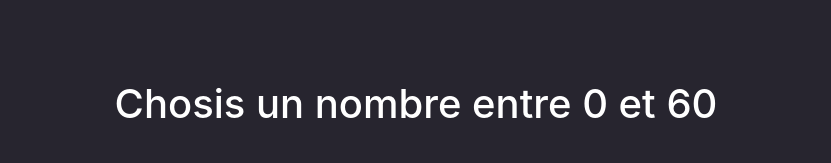
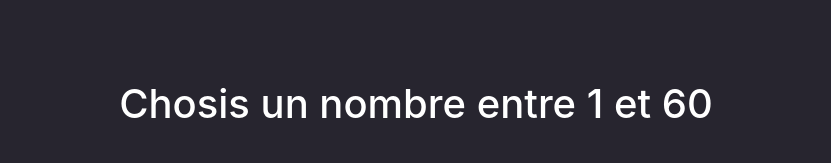
Before and after one commit to daoudaw/magic-card, a plain HTML site: page index.html in a window 1280 px wide. Shown: the top 163 px of the page, without its empty margins (224-1055 px from the left). Drawn offline with nearby package versions, Linux system fonts and the light colour scheme.

Commit message:
working on index.html

```diff
--- a/index.html
+++ b/index.html
@@ -50,7 +50,7 @@
 
   <body>
     <div class="choice">
-      <h1>Chosis un nombre entre 0 et 60</h1>
+      <h1>Chosis un nombre entre 1 et 60</h1>
       <br>
       <img src="/img/hat.png" alt="magi-hat" />
     </div>
```
